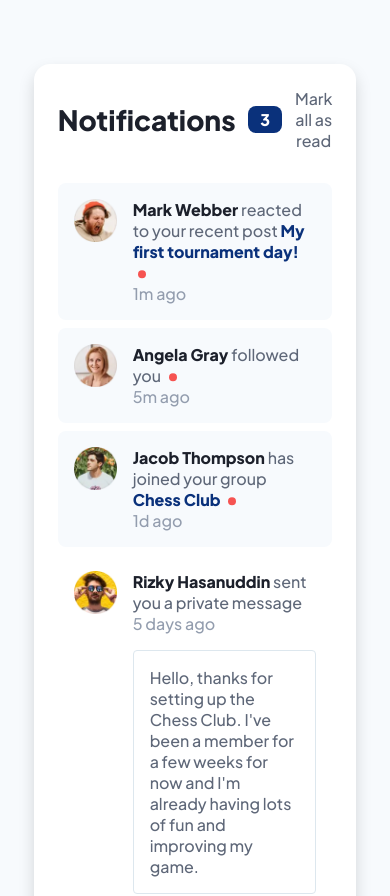
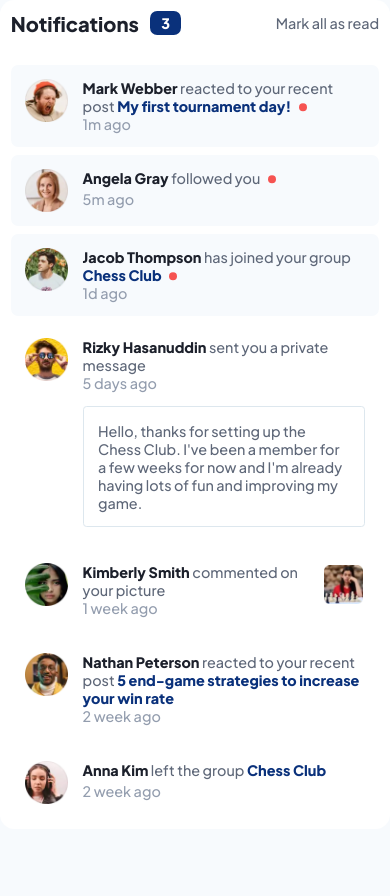
Before and after one commit to RudVlad473/notification-page, a React (Vite) app: page / in a window 390 px wide. Shown: the top 896 px of the page. After the commit the page ends 844 px from the top, so only its background shows below. Built offline with nearby package versions, Linux system fonts and the light colour scheme.

Commit message:
added hover effects & mobile design

```diff
--- a/src/components/MessageNotification/MessageNotification.module.scss
+++ b/src/components/MessageNotification/MessageNotification.module.scss
@@ -20,4 +20,10 @@
 
   color: var(--blue-200) !important;
   font-weight: var(--normal) !important;
+
+  transition: all 0.1s ease-out;
+
+  &:hover {
+    background-color: var(--gray-100);
+  }
 }
--- a/src/components/NotificationsList/NotificationsList.module.scss
+++ b/src/components/NotificationsList/NotificationsList.module.scss
@@ -1,3 +1,8 @@
+@use "../../stylesheets/abstracts/breakpoints/" as *;
+
+$notification-section-padding: 1.5em;
+$header-font-size: 1.75em;
+
 .notifications-list {
   display: grid;
   grid-auto-rows: auto;
@@ -17,7 +22,7 @@
 
   border-radius: 1em;
 
-  padding: 1.5em;
+  padding: $notification-section-padding;
 }
 
 .heading {
@@ -31,7 +36,7 @@
 }
 
 .header {
-  font-size: 1.75em;
+  font-size: $header-font-size;
 
   color: var(--blue-400);
 }
@@ -53,7 +58,30 @@
   border: none;
   background-color: transparent;
 
-
   color: var(--blue-200);
   font-weight: var(--normal);
+
+  transition: all 0.1s ease-in-out;
+
+  &:hover {
+    color: var(--blue-300);
+  }
 }
+
+@media only screen and (max-width: $small) {
+  .notifications-section {
+    width: 100%;
+
+    box-shadow: none;
+
+    border-radius: none;
+
+    padding: $notification-section-padding * 0.5;
+  }
+
+  .header {
+    font-size: $header-font-size * 0.8;
+
+    color: var(--blue-400);
+  }
+}
--- a/src/components/PictureNotification/PictureNotification.module.scss
+++ b/src/components/PictureNotification/PictureNotification.module.scss
@@ -11,11 +11,9 @@
 }
 
 .details {
-
 }
 
 .created-at {
-
 }
 
 .content {
@@ -24,6 +22,16 @@
   grid-area: content;
 
   max-width: c.$avatar-width;
+  min-width: c.$avatar-width;
 
   display: inline-block;
+
+  transition: all 0.1s ease-out;
+
+  border: 2px solid transparent;
+  border-radius: 8px;
+
+  &:hover {
+    border-color: var(--gray-100);
+  }
 }
--- a/src/stylesheets/abstracts/breakpoints/_breakpoints.module.scss
+++ b/src/stylesheets/abstracts/breakpoints/_breakpoints.module.scss
@@ -1,7 +1,7 @@
-$small: 780px;
-$medium: 1025px;
+$small: 600px;
+// $medium: 1025px;
 
-:export {
-  small: $small;
-  medium: $medium;
-}
+// :export {
+//   small: $small;
+//   medium: $medium;
+// }
--- a/src/stylesheets/components/_notification.scss
+++ b/src/stylesheets/components/_notification.scss
@@ -39,6 +39,13 @@ $notification-gap: 1em;
   font-weight: var(--bold);
 
   color: var(--blue-400);
+
+  transition: color 0.1s ease-out;
+
+  &:hover {
+    color: var(--blue-300);
+    cursor: pointer;
+  }
 }
 
 .content {
@@ -50,7 +57,6 @@ $notification-gap: 1em;
 }
 
 .middot {
-
   // color: var(--red-100);
 
   // transform: scale(3) translateY(-7.5%);
--- a/src/stylesheets/resets/_defaults.scss
+++ b/src/stylesheets/resets/_defaults.scss
@@ -11,6 +11,13 @@ body {
 
   background-color: var(--gray-200);
 
-
   padding: 4em;
 }
+
+@media only screen and (max-width: $small) {
+  body {
+    padding: 0px;
+
+    font-size: 90%;
+  }
+}
```
